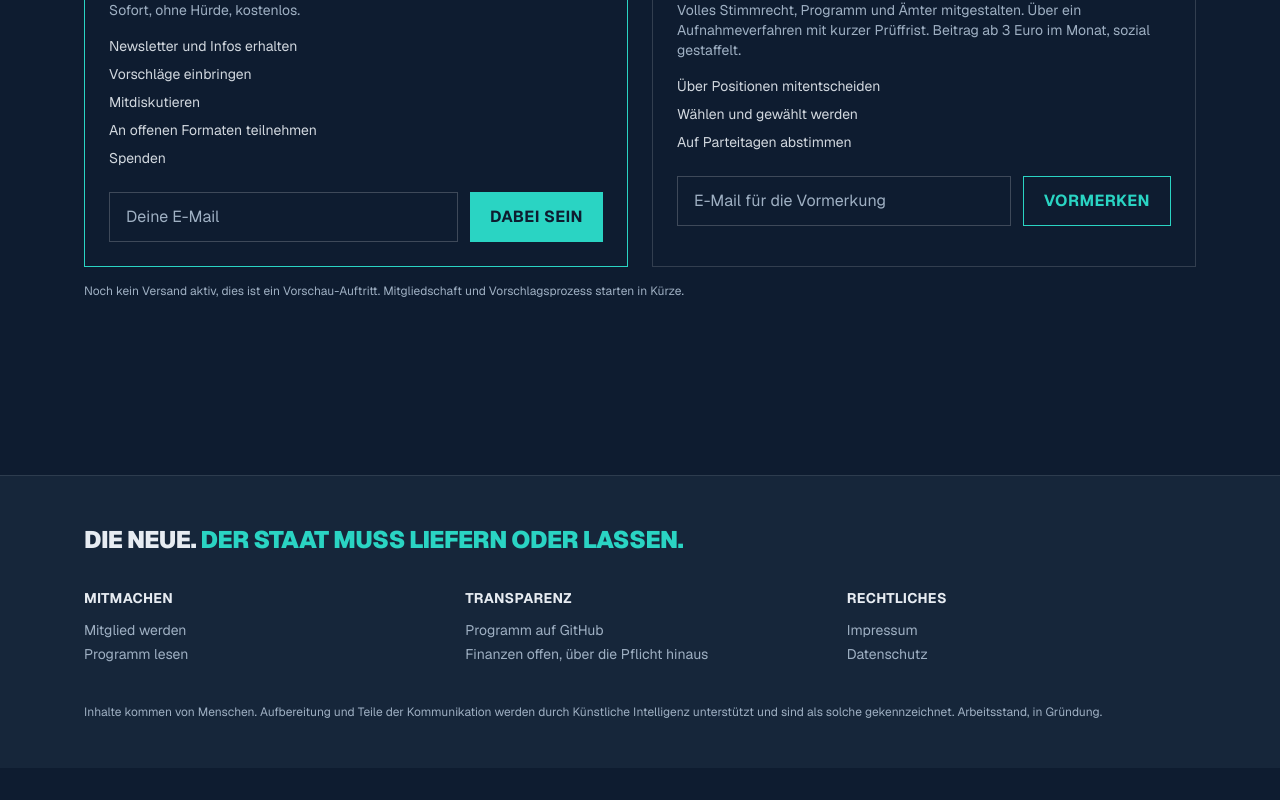
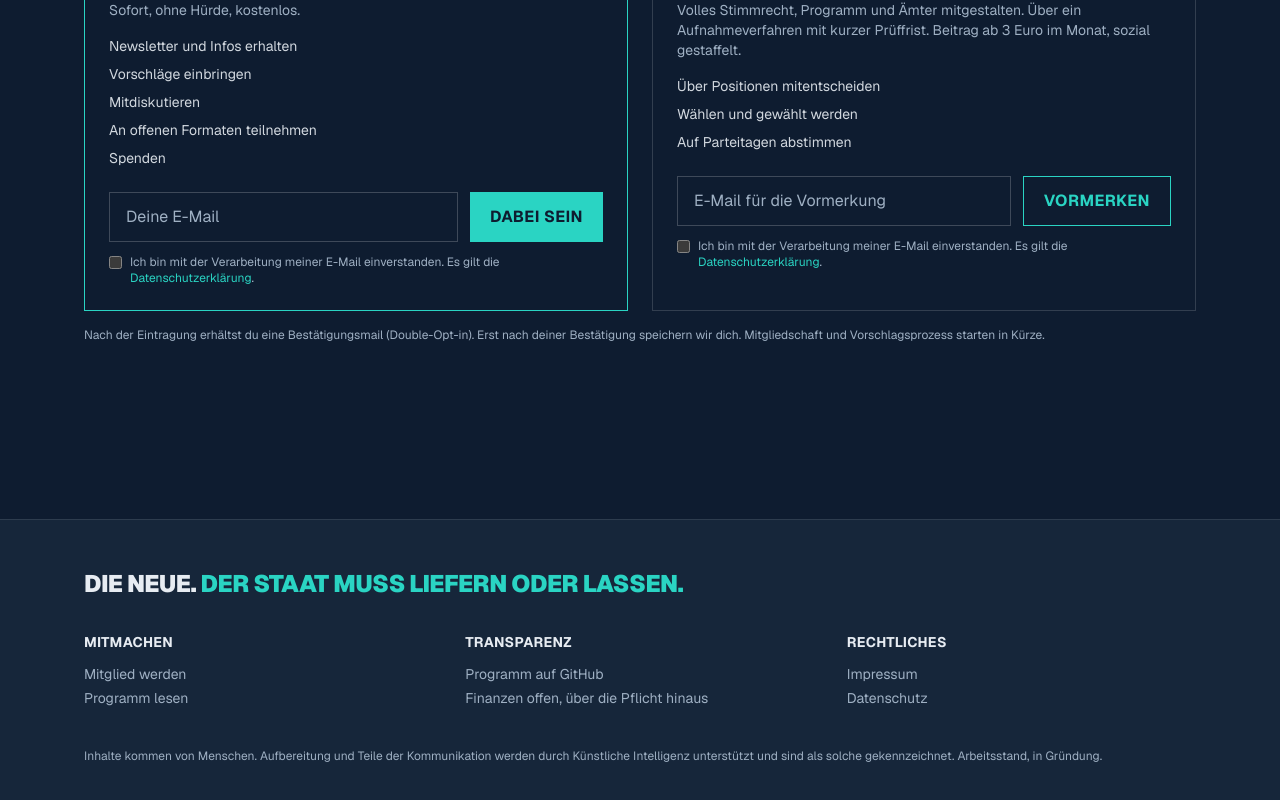
Before and after one commit to die-neue/plattform, a Next.js app: page / in a window 1280 px wide. Shown: the part 2560-3360 px from the top of the page. Before the commit the page ends 3328 px from the top, so only its background shows below. Built offline with nearby package versions, Linux system fonts and the light colour scheme.

Commit message:
E-Mail-Anmeldung mit Double-Opt-in (Upstash und Resend)

```diff
--- /dev/null
+++ b/app/api/anmelden/route.ts
@@ -0,0 +1,72 @@
+import { NextRequest, NextResponse } from "next/server";
+import { getRedis } from "@/lib/store";
+import { getResend, MAIL_FROM, SITE_URL } from "@/lib/mail";
+
+export const runtime = "nodejs";
+
+function isEmail(value: string): boolean {
+  return /^[^\s@]+@[^\s@]+\.[^\s@]+$/.test(value);
+}
+
+export async function POST(req: NextRequest) {
+  let body: { email?: string; typ?: string; consent?: boolean };
+  try {
+    body = await req.json();
+  } catch {
+    return NextResponse.json({ error: "Ungültige Anfrage." }, { status: 400 });
+  }
+
+  const email = String(body.email || "").trim().toLowerCase();
+  const typ = body.typ === "mitglied" ? "mitglied" : "unterstuetzer";
+  const consent = body.consent === true;
+
+  if (!isEmail(email)) {
+    return NextResponse.json({ error: "Bitte eine gültige E-Mail angeben." }, { status: 400 });
+  }
+  if (!consent) {
+    return NextResponse.json({ error: "Bitte der Datenschutzerklärung zustimmen." }, { status: 400 });
+  }
+
+  const redis = getRedis();
+  const resend = getResend();
+  if (!redis || !resend) {
+    return NextResponse.json(
+      { error: "Die Anmeldung ist gerade nicht möglich. Bitte später erneut versuchen." },
+      { status: 503 },
+    );
+  }
+
+  const already = await redis.sismember("subscribers", email);
+  if (already) {
+    return NextResponse.json({ ok: true, already: true });
+  }
+
+  const token = crypto.randomUUID();
+  await redis.set(
+    `pending:${token}`,
+    { email, typ, ts: Date.now() },
+    { ex: 60 * 60 * 24 },
+  );
+
+  const confirmUrl = `${SITE_URL}/bestaetigen?token=${token}`;
+  try {
+    await resend.emails.send({
+      from: MAIL_FROM,
+      to: email,
+      subject: "Bitte bestätige deine Anmeldung bei Die Neue",
+      text:
+        "Danke für dein Interesse an Die Neue.\n\n" +
+        "Bitte bestätige deine Anmeldung mit einem Klick:\n" +
+        confirmUrl +
+        "\n\nWenn du das nicht warst, ignoriere diese E-Mail einfach.\n\n" +
+        "Die Neue. Der Staat muss liefern oder lassen.",
+    });
+  } catch {
+    return NextResponse.json(
+      { error: "Die Bestätigungsmail konnte nicht gesendet werden. Bitte später erneut versuchen." },
+      { status: 502 },
+    );
+  }
+
+  return NextResponse.json({ ok: true });
+}
--- /dev/null
+++ b/app/bestaetigen/page.tsx
@@ -0,0 +1,64 @@
+import type { Metadata } from "next";
+import Link from "next/link";
+import { Header, Footer } from "@/components/site";
+import { getRedis } from "@/lib/store";
+
+export const dynamic = "force-dynamic";
+
+export const metadata: Metadata = {
+  title: "Anmeldung bestätigen | Die Neue",
+};
+
+type Pending = { email: string; typ: string; ts: number };
+
+export default async function BestaetigenPage({
+  searchParams,
+}: {
+  searchParams: Promise<{ token?: string }>;
+}) {
+  const { token } = await searchParams;
+  let status: "ok" | "abgelaufen" | "fehler" = "fehler";
+
+  const redis = getRedis();
+  if (token && redis) {
+    const pending = (await redis.get(`pending:${token}`)) as Pending | null;
+    if (pending && pending.email) {
+      await redis.sadd("subscribers", pending.email);
+      await redis.hset("subscriber_info", {
+        [pending.email]: { typ: pending.typ, confirmed: Date.now() },
+      });
+      await redis.del(`pending:${token}`);
+      status = "ok";
+    } else {
+      status = "abgelaufen";
+    }
+  }
+
+  const text =
+    status === "ok"
+      ? "Danke. Deine Anmeldung ist bestätigt. Wir melden uns."
+      : status === "abgelaufen"
+        ? "Dieser Bestätigungslink ist abgelaufen oder wurde schon benutzt. Bitte trag dich noch einmal ein."
+        : "Mit diesem Link stimmt etwas nicht. Bitte trag dich noch einmal ein.";
+
+  return (
+    <>
+      <Header />
+      <main className="flex-1">
+        <section className="mx-auto max-w-3xl px-5 py-20">
+          <h1 className="text-3xl font-black uppercase tracking-tight sm:text-4xl">
+            {status === "ok" ? "Bestätigt" : "Hinweis"}
+          </h1>
+          <p className="mt-4 text-lg text-ink/90">{text}</p>
+          <Link
+            href="/"
+            className="mt-8 inline-block bg-tuerkis px-5 py-3 text-sm font-bold uppercase tracking-wide text-navy hover:bg-tuerkis-600"
+          >
+            Zur Startseite
+          </Link>
+        </section>
+      </main>
+      <Footer />
+    </>
+  );
+}
--- a/app/page.tsx
+++ b/app/page.tsx
@@ -1,5 +1,6 @@
 import Link from "next/link";
 import { Header, Footer, REPO_URL } from "@/components/site";
+import { SignupForm } from "@/components/signup-form";
 import { kernformel, praeambel, sofortprogramm } from "@/lib/content";
 
 export default function Home() {
@@ -96,20 +97,11 @@ export default function Home() {
                 <li>An offenen Formaten teilnehmen</li>
                 <li>Spenden</li>
               </ul>
-              <form className="mt-6 flex flex-col gap-3 sm:flex-row" action="#">
-                <input
-                  type="email"
-                  required
-                  placeholder="Deine E-Mail"
-                  className="flex-1 border border-white/20 bg-navy px-4 py-3 text-ink placeholder:text-muted focus:border-tuerkis focus:outline-none"
-                />
-                <button
-                  type="submit"
-                  className="bg-tuerkis px-5 py-3 font-bold uppercase tracking-wide text-navy hover:bg-tuerkis-600"
-                >
-                  Dabei sein
-                </button>
-              </form>
+              <SignupForm
+                typ="unterstuetzer"
+                buttonLabel="Dabei sein"
+                placeholder="Deine E-Mail"
+              />
             </div>
 
             <div className="border border-white/15 p-6">
@@ -127,25 +119,18 @@ export default function Home() {
                 <li>Wählen und gewählt werden</li>
                 <li>Auf Parteitagen abstimmen</li>
               </ul>
-              <form className="mt-6 flex flex-col gap-3 sm:flex-row" action="#">
-                <input
-                  type="email"
-                  required
-                  placeholder="E-Mail für die Vormerkung"
-                  className="flex-1 border border-white/20 bg-navy px-4 py-3 text-ink placeholder:text-muted focus:border-tuerkis focus:outline-none"
-                />
-                <button
-                  type="submit"
-                  className="border border-tuerkis px-5 py-3 font-bold uppercase tracking-wide text-tuerkis hover:bg-tuerkis hover:text-navy"
-                >
-                  Vormerken
-                </button>
-              </form>
+              <SignupForm
+                typ="mitglied"
+                buttonLabel="Vormerken"
+                placeholder="E-Mail für die Vormerkung"
+                variant="outline"
+              />
             </div>
           </div>
           <p className="mt-4 text-xs text-muted">
-            Noch kein Versand aktiv, dies ist ein Vorschau-Auftritt. Mitgliedschaft und
-            Vorschlagsprozess starten in Kürze.
+            Nach der Eintragung erhältst du eine Bestätigungsmail (Double-Opt-in). Erst nach
+            deiner Bestätigung speichern wir dich. Mitgliedschaft und Vorschlagsprozess
+            starten in Kürze.
           </p>
         </section>
       </main>
--- /dev/null
+++ b/components/signup-form.tsx
@@ -0,0 +1,101 @@
+"use client";
+
+import { useState } from "react";
+import Link from "next/link";
+
+type Props = {
+  typ: "unterstuetzer" | "mitglied";
+  buttonLabel: string;
+  placeholder: string;
+  variant?: "solid" | "outline";
+};
+
+export function SignupForm({ typ, buttonLabel, placeholder, variant = "solid" }: Props) {
+  const [email, setEmail] = useState("");
+  const [consent, setConsent] = useState(false);
+  const [status, setStatus] = useState<"idle" | "loading" | "ok" | "error">("idle");
+  const [message, setMessage] = useState("");
+
+  async function onSubmit(e: React.FormEvent) {
+    e.preventDefault();
+    if (!consent) {
+      setStatus("error");
+      setMessage("Bitte stimme der Datenschutzerklärung zu.");
+      return;
+    }
+    setStatus("loading");
+    setMessage("");
+    try {
+      const res = await fetch("/api/anmelden", {
+        method: "POST",
+        headers: { "Content-Type": "application/json" },
+        body: JSON.stringify({ email, typ, consent }),
+      });
+      const data = await res.json().catch(() => ({}));
+      if (res.ok) {
+        setStatus("ok");
+        setMessage(
+          data.already
+            ? "Du bist bereits eingetragen."
+            : "Fast geschafft. Bitte bestätige den Link in deiner E-Mail.",
+        );
+        setEmail("");
+      } else {
+        setStatus("error");
+        setMessage(data.error || "Das hat nicht geklappt. Bitte später erneut versuchen.");
+      }
+    } catch {
+      setStatus("error");
+      setMessage("Das hat nicht geklappt. Bitte später erneut versuchen.");
+    }
+  }
+
+  if (status === "ok") {
+    return (
+      <p className="mt-6 border border-tuerkis bg-tuerkis/10 p-4 text-sm text-ink">{message}</p>
+    );
+  }
+
+  const btn =
+    variant === "outline"
+      ? "border border-tuerkis px-5 py-3 font-bold uppercase tracking-wide text-tuerkis hover:bg-tuerkis hover:text-navy"
+      : "bg-tuerkis px-5 py-3 font-bold uppercase tracking-wide text-navy hover:bg-tuerkis-600";
+
+  return (
+    <form className="mt-6" onSubmit={onSubmit}>
+      <div className="flex flex-col gap-3 sm:flex-row">
+        <input
+          type="email"
+          required
+          value={email}
+          onChange={(e) => setEmail(e.target.value)}
+          placeholder={placeholder}
+          className="flex-1 border border-white/20 bg-navy px-4 py-3 text-ink placeholder:text-muted focus:border-tuerkis focus:outline-none"
+        />
+        <button
+          type="submit"
+          disabled={status === "loading"}
+          className={`${btn} disabled:opacity-60`}
+        >
+          {status === "loading" ? "Moment ..." : buttonLabel}
+        </button>
+      </div>
+      <label className="mt-3 flex items-start gap-2 text-xs text-muted">
+        <input
+          type="checkbox"
+          checked={consent}
+          onChange={(e) => setConsent(e.target.checked)}
+          className="mt-0.5"
+        />
+        <span>
+          Ich bin mit der Verarbeitung meiner E-Mail einverstanden. Es gilt die{" "}
+          <Link href="/datenschutz" className="text-tuerkis hover:underline">
+            Datenschutzerklärung
+          </Link>
+          .
+        </span>
+      </label>
+      {status === "error" && <p className="mt-2 text-xs text-red-400">{message}</p>}
+    </form>
+  );
+}
--- /dev/null
+++ b/lib/mail.ts
@@ -0,0 +1,12 @@
+import { Resend } from "resend";
+
+export function getResend(): Resend | null {
+  const key = process.env.RESEND_API_KEY;
+  if (!key) return null;
+  return new Resend(key);
+}
+
+export const MAIL_FROM =
+  process.env.MAIL_FROM || "Die Neue <noreply@die-neue.org>";
+
+export const SITE_URL = process.env.SITE_URL || "https://die-neue.org";
--- /dev/null
+++ b/lib/store.ts
@@ -0,0 +1,12 @@
+import { Redis } from "@upstash/redis";
+
+// Liest die Zugangsdaten aus der Umgebung. Unterstuetzt sowohl die Upstash- als auch die
+// KV-Variablennamen, je nachdem wie die Integration die Variablen setzt.
+export function getRedis(): Redis | null {
+  const url =
+    process.env.UPSTASH_REDIS_REST_URL || process.env.KV_REST_API_URL;
+  const token =
+    process.env.UPSTASH_REDIS_REST_TOKEN || process.env.KV_REST_API_TOKEN;
+  if (!url || !token) return null;
+  return new Redis({ url, token });
+}
--- a/package.json
+++ b/package.json
@@ -9,10 +9,12 @@
     "lint": "eslint"
   },
   "dependencies": {
+    "@upstash/redis": "^1.38.0",
     "@vercel/analytics": "^2.0.1",
     "next": "15.3.9",
     "react": "19.2.7",
-    "react-dom": "19.2.7"
+    "react-dom": "19.2.7",
+    "resend": "^6.12.4"
   },
   "devDependencies": {
     "@tailwindcss/postcss": "^4",
```
Also changed, not shown: 1 other file (tests, documents, lock files or other folders).
